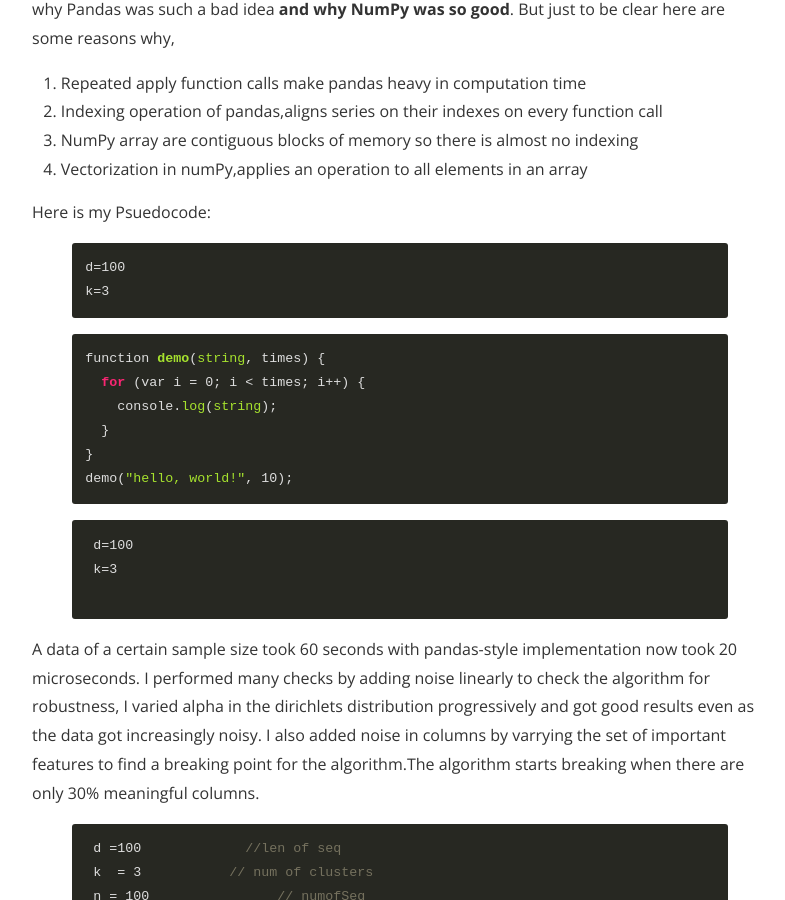
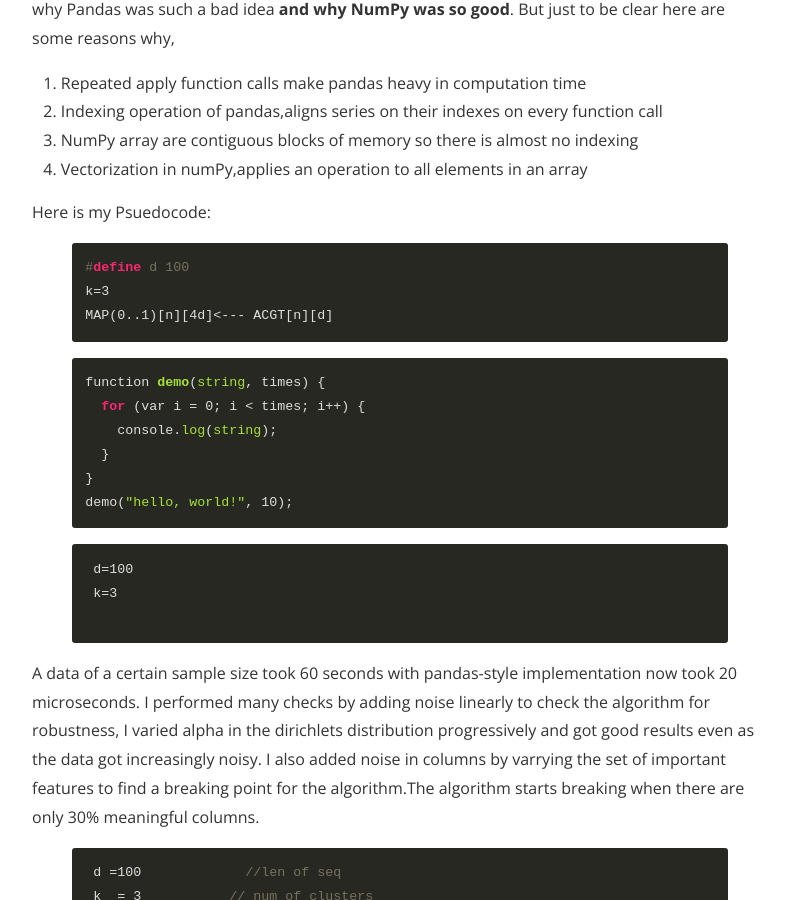
Before and after one commit to ashm8206/ashm8206.github.io, a Jekyll site: the page built from _posts/2017-05-17-K-MeansNCL.markdown, in a window 1280 px wide and 900 px high, scrolled down 1269 px. Shown: the whole window, without its empty margins (240-1025 px from the left). Built offline with Jekyll 4.4.1, drawn with Linux system fonts in a browser that asks for light colours; nearby versions of some CDN libraries; comment, search, counter and statistics services are not loaded.

Commit message:
highlight style

```diff
--- a/_posts/2017-05-17-K-MeansNCL.markdown
+++ b/_posts/2017-05-17-K-MeansNCL.markdown
@@ -31,9 +31,10 @@
 
 Here is my Psuedocode:
 
-{% highlight python %}
-d=100
+{% highlight c %}
+#define d 100
 k=3
+MAP(0..1)[n][4d]<--- ACGT[n][d]
 {% endhighlight %}
 
 
```
